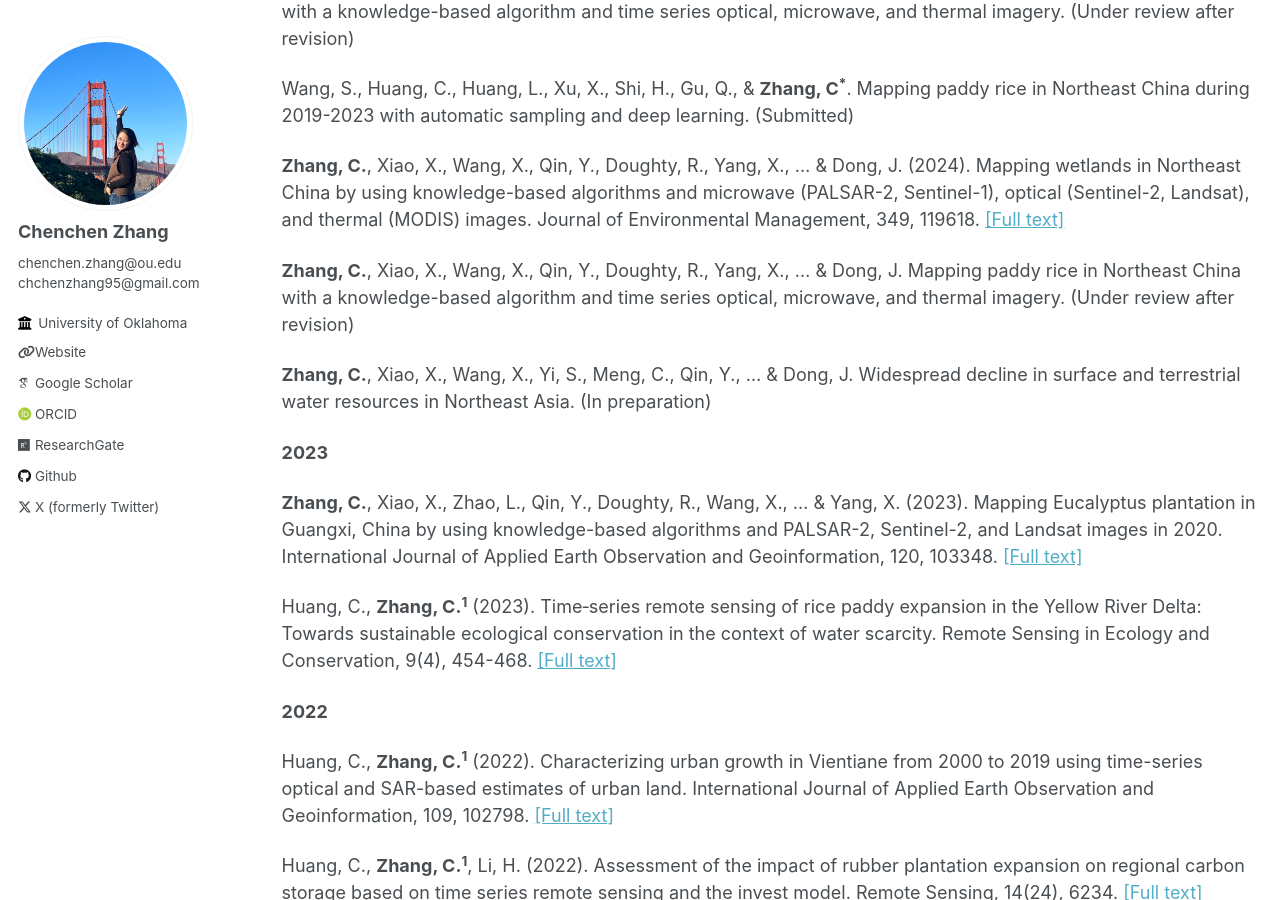
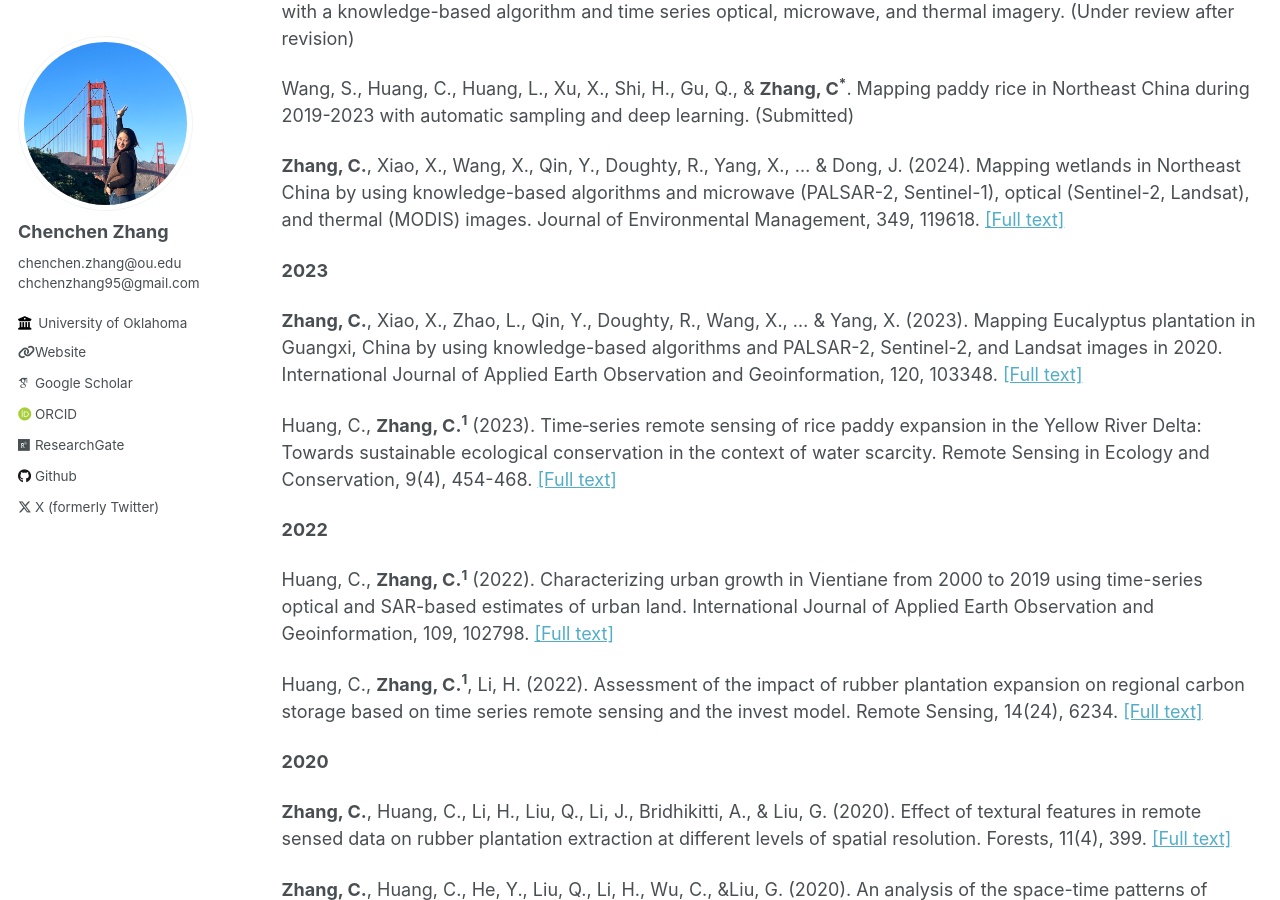
Before and after one commit to rszcc/rszcc.github.io, a Jekyll site: the page built from _pages/cv.md, in a window 1280 px wide and 900 px high, scrolled down 2221 px. Built offline with Jekyll 4.4.1, drawn with Linux system fonts in a browser that asks for light colours; some web fonts are replaced.

Commit message:
Update cv.md

```diff
--- a/_pages/cv.md
+++ b/_pages/cv.md
@@ -85,10 +85,6 @@ Peer-Reviewed Journal Articles ([Google Scholar](https://scholar.google.com/cita
 Wang, S., Huang, C., Huang, L., Xu, X., Shi, H., Gu, Q., & **Zhang, C<sup>*</sup>**. Mapping paddy rice in Northeast China during 2019-2023 with automatic sampling and deep learning. (Submitted)
 
 **Zhang, C.**, Xiao, X., Wang, X., Qin, Y., Doughty, R., Yang, X., ... & Dong, J. (2024). Mapping wetlands in Northeast China by using knowledge-based algorithms and microwave (PALSAR-2, Sentinel-1), optical (Sentinel-2, Landsat), and thermal (MODIS) images. Journal of Environmental Management, 349, 119618. [[Full text]](https://doi.org/10.1016/j.jenvman.2023.119618)
-
-**Zhang, C.**, Xiao, X., Wang, X., Qin, Y., Doughty, R., Yang, X., ... & Dong, J. Mapping paddy rice in Northeast China with a knowledge-based algorithm and time series optical, microwave, and thermal imagery. (Under review after revision)
-
-**Zhang, C.**, Xiao, X., Wang, X., Yi, S., Meng, C., Qin, Y., ... & Dong, J. Widespread decline in surface and terrestrial water resources in Northeast Asia. (In preparation)
 
 **2023**
 
```
